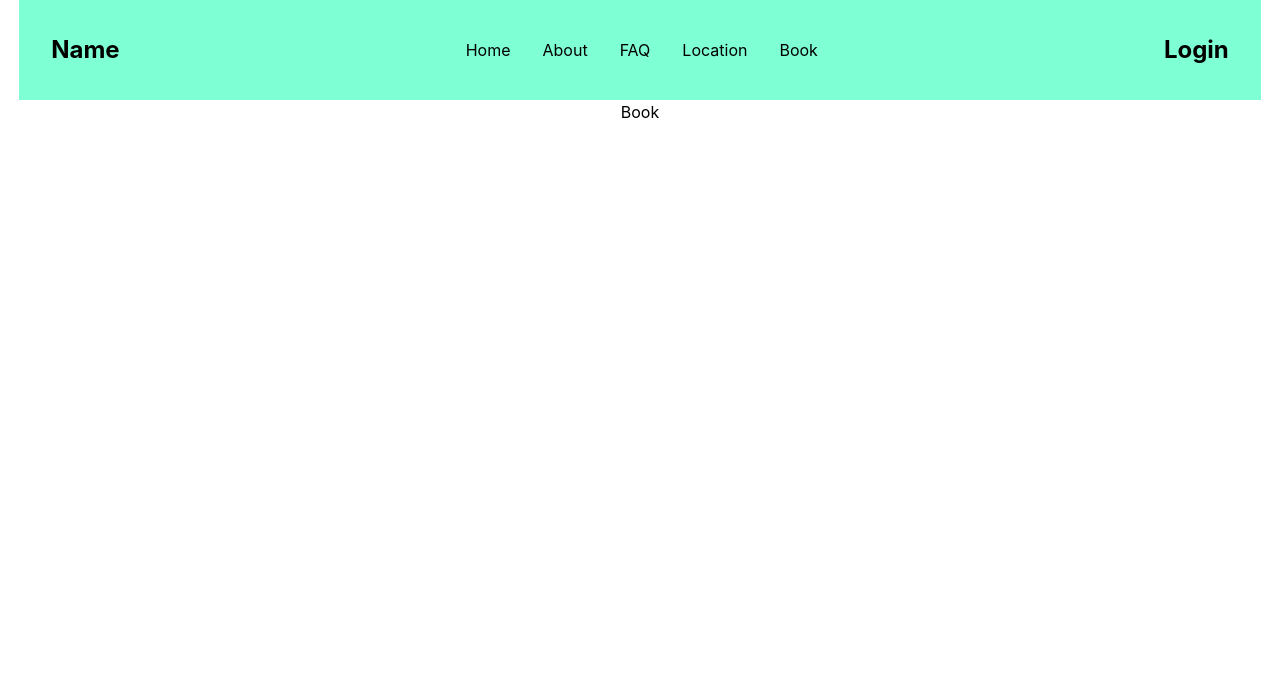
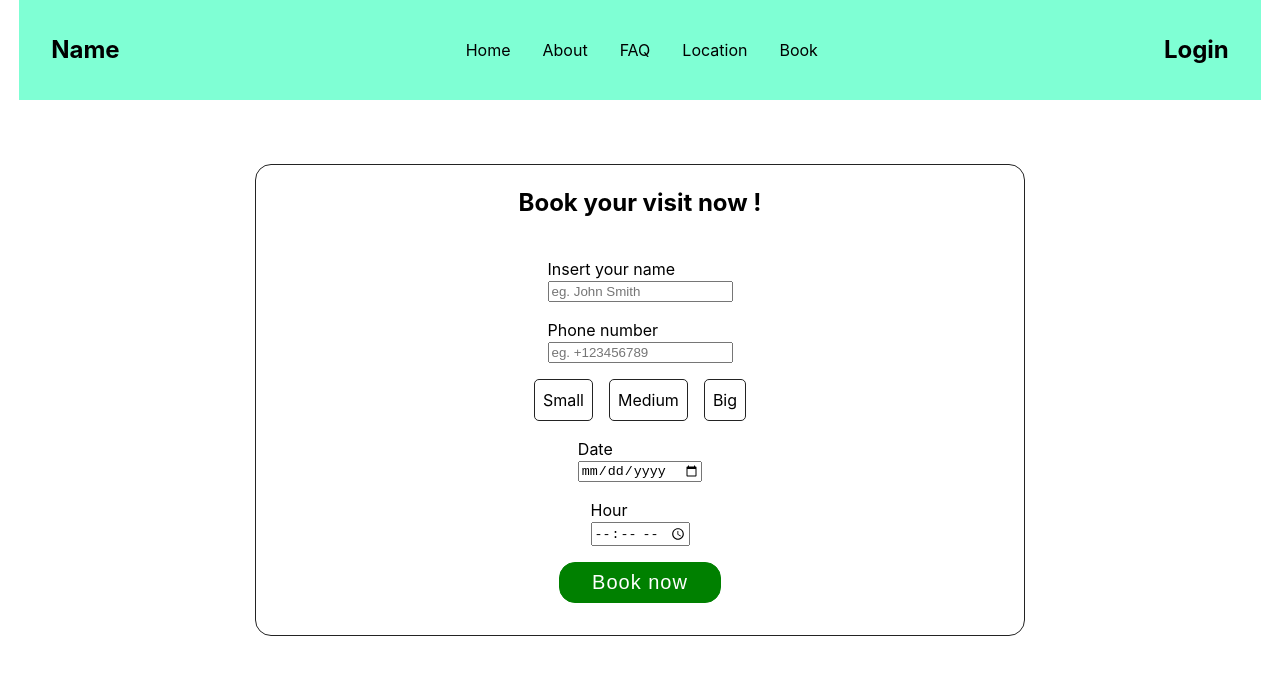
Before and after one commit to Laur017/Epilation_Appointment, a React (Vite) app in the folder client/: page /book in a window 1280 px wide. Shown: the top 674 px of the page. Built offline with nearby package versions, Linux system fonts and the light colour scheme.

Commit message:
boiler plate for booking

```diff
--- /dev/null
+++ b/client/src/components/Book/Book.css
@@ -0,0 +1,39 @@
+.book-div{
+    display: flex;
+    flex-direction: column;
+    align-items: center;
+    padding-bottom: 2rem;
+    margin-top: 5%;
+    border-radius: 1rem;
+    gap: 1rem;
+    width: 60%;
+    border: 1px solid #232323;
+
+    label{
+        display: flex;
+        flex-direction: column;
+    }
+
+    div{
+        display: flex;
+        gap: 1rem;
+        button{
+            all: unset;
+            cursor: pointer;
+            border: 1px solid #232323;
+            padding: 0.5rem;
+            border-radius: 5px;
+        }
+    }
+}
+
+.book-btn {
+    cursor: pointer;
+    background-color: green;
+    border:1px solid green;
+    color: white;
+    letter-spacing: 1px;
+    padding: 0.5rem 2rem;
+    border-radius: 1rem;
+    font-size: 1.25rem;
+}
--- a/client/src/components/Book/Book.tsx
+++ b/client/src/components/Book/Book.tsx
@@ -1,5 +1,45 @@
+import { useEffect, useState } from 'react'
+import './Book.css'
+
 export default function Book() {
+    const [typeBook, setTypeBook] = useState<number>(1);
+
+    const changeTypeOfBook = (n:number):void =>{
+        setTypeBook(n)
+    }
+
+    useEffect(() => {
+        console.log(typeBook)
+    },[typeBook])
+
   return (
-    <div>Book</div>
+    <div className="book-div">
+        <h2>Book your visit now !</h2>
+        <label>
+            Insert your name
+            <input type="text" placeholder="eg. John Smith"/>
+        </label>
+        <label>
+            Phone number
+            <input type="text" placeholder="eg. +123456789"/>
+        </label>
+
+        <div className="type-book">
+            <button onClick={() => changeTypeOfBook(1)}>Small</button>
+            <button onClick={() => changeTypeOfBook(2)}>Medium</button>
+            <button onClick={() => changeTypeOfBook(3)}>Big</button>
+        </div>
+
+        <label>
+            Date
+            <input type="date" placeholder="eg. +123456789"/>
+        </label>
+        <label>
+            Hour
+            <input type="time" placeholder="eg. +123456789"/>
+        </label>
+
+        <button className='book-btn'>Book now</button>
+    </div>
   )
 }
--- a/client/src/components/Home.tsx
+++ b/client/src/components/Home.tsx
@@ -1,12 +1,14 @@
 import MainImage from '../assets/home-img.jpg'
+import { useNavigate } from 'react-router-dom'
 
 export default function Home() {
+  const navigate = useNavigate()
   return (
     <div className="home-div">
         <div>
             <h2>The name and something more</h2>
             <p>Lorem ipsum dolor sit, amet consectetur adipisicing elit. Aspernatur voluptatem itaque veritatis delectus minima alias reiciendis consequatur obcaecati natus in dignissimos eligendi ut officia animi quis, porro omnis atque recusandae.</p>
-            <button>Book now !</button>
+            <button onClick={() => navigate('/book')}>Book now !</button>
         </div>
         <img src={MainImage} />
     </div>
```
